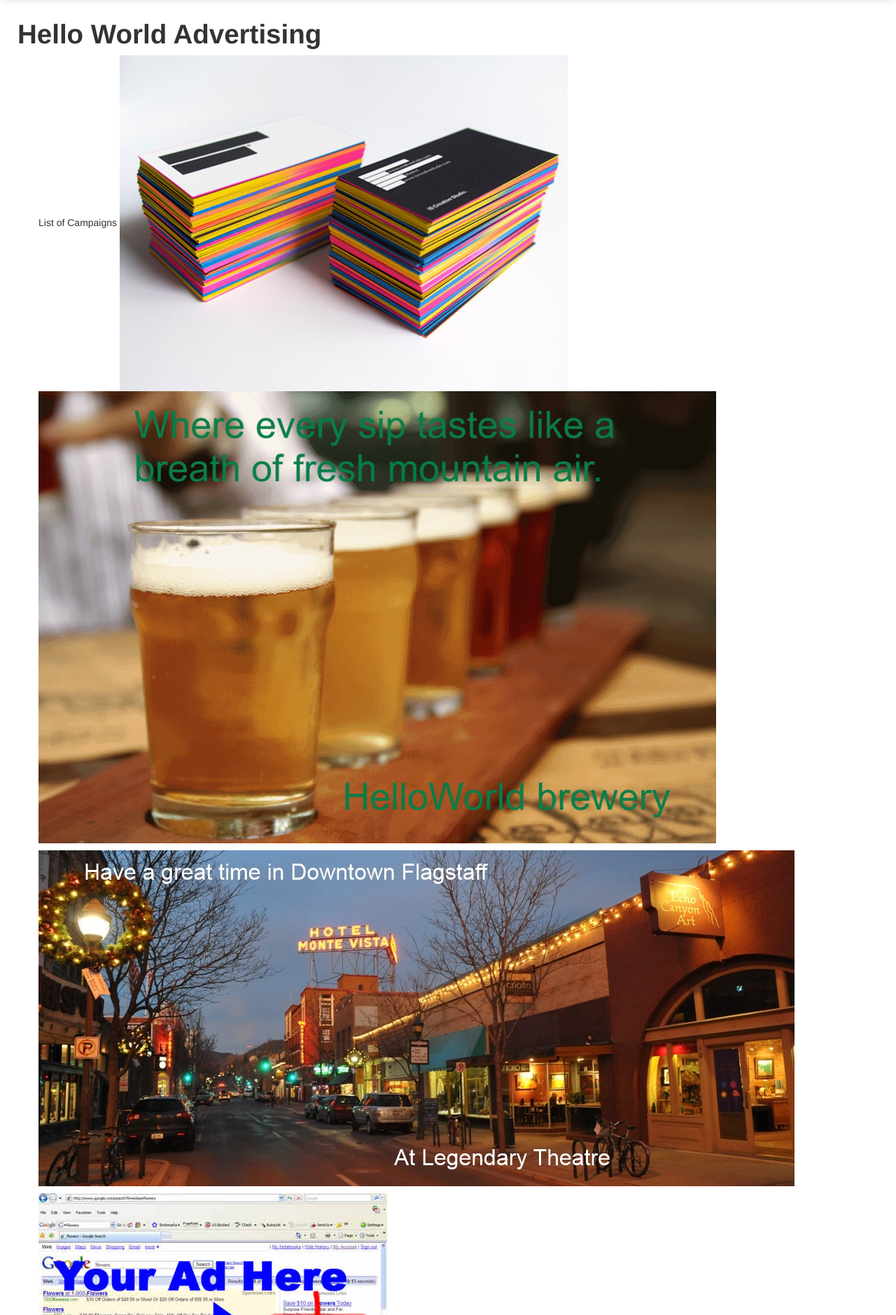
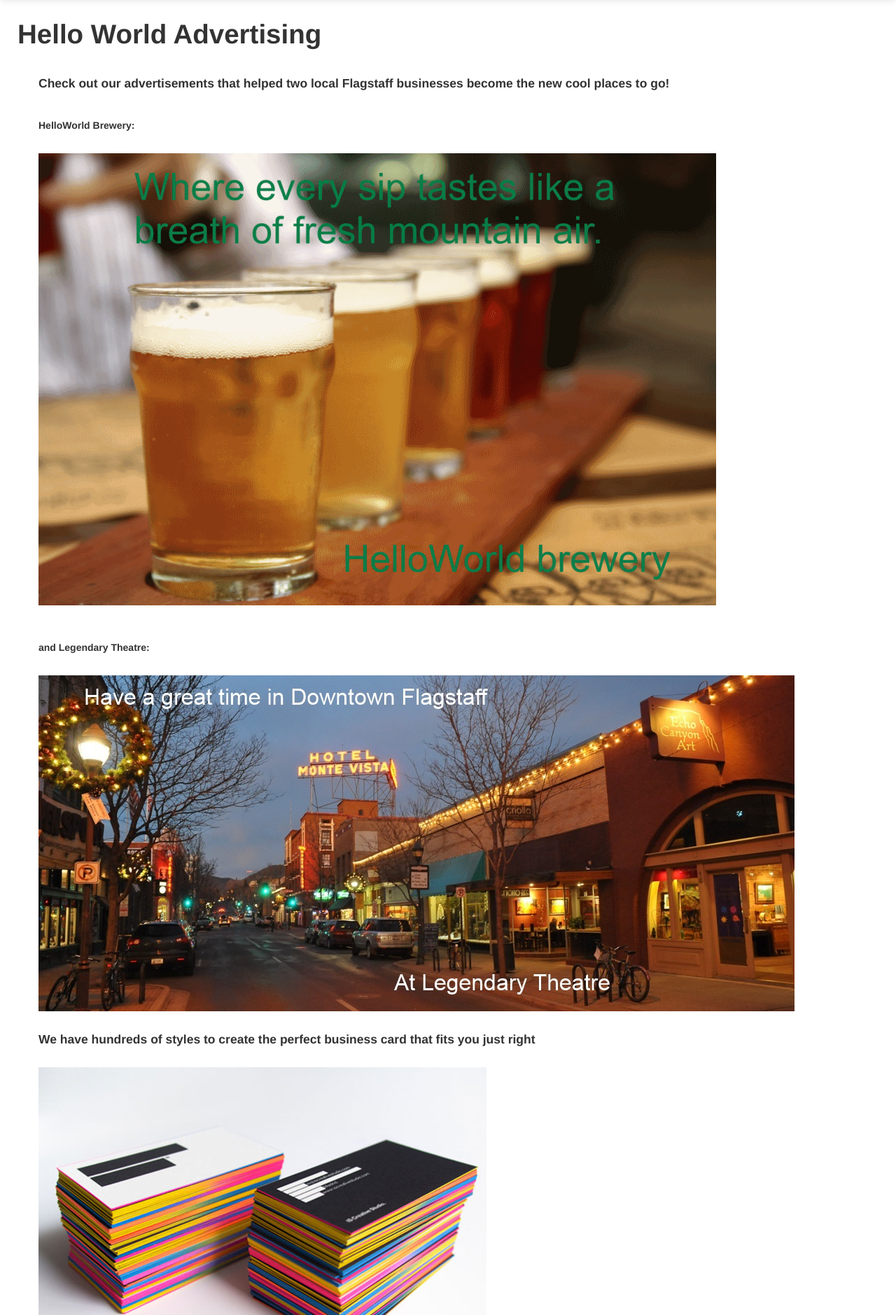
Before and after one commit to c1phr/cs399_agency, a Django app: page /campaigns/ in a window 1280 px wide. Shown: the part 41-1920 px from the top of the page at 70% size. Run offline with Django 3.2, Linux system fonts and the light colour scheme; some libraries are stand-ins or nearby versions.

Commit message:
campaigns

```diff
--- a/agencyProject/agencyProject/templates/campaigns.html
+++ b/agencyProject/agencyProject/templates/campaigns.html
@@ -14,15 +14,29 @@
 
 {% block content %}
 
-List of Campaigns
-
+<br>
+	<h4>Check out our advertisements that helped two local Flagstaff businesses become the new cool places to go!</h4>
+</p>
+<br>
+<h5>HelloWorld Brewery:</h5>
+<br>
+<img src="/static/images/brewery.png">
+<br><br><br>
+<h5>and Legendary Theatre:</h5>
+<br>
+<img src="/static/images/legendary.jpg">
+<br><br>
+<p>
+	<h4>We have hundreds of styles to create the perfect business card that fits you just right</h4>
+</p>
+<br>
 <img src="/static/images/cards.jpg">
+<br><br>
 <p>
-<img src="/static/images/brewery.png">
-<p>
-<img src="/static/images/legendary.jpg">
-<p>
+	<h4>We are also partnered with SEO firms ensure your business gets the customers it deservers</h4>
+</p>
+<br>
 <img src="/static/images/seo.jpg">
-<p>
+<br>
 
 {% endblock %}
```
